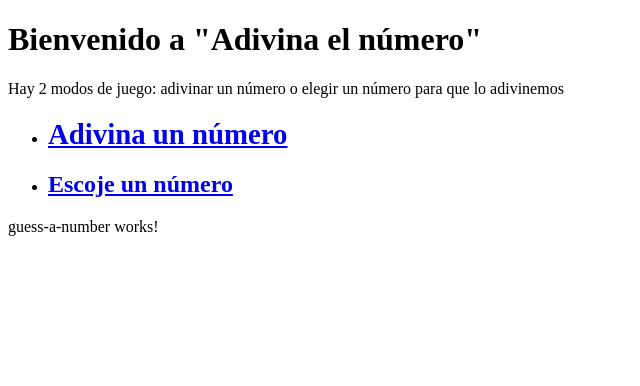
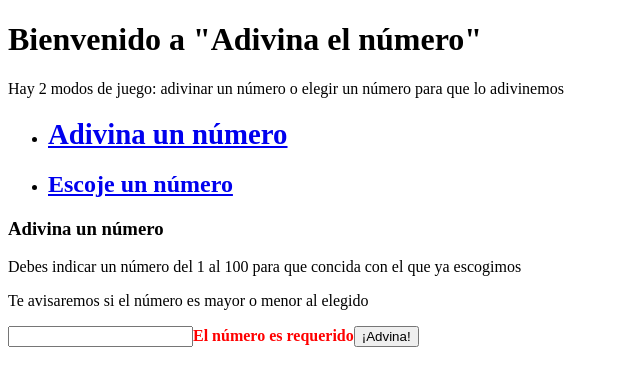
Before and after one commit to tongamule/guess-a-number, an Angular app: page /guess-a-number in a window 1280 px wide. Shown: the top 386 px of the page, without its empty margins (0-640 px from the left). Built offline with nearby package versions, Linux system fonts and the light colour scheme.

Commit message:
guess number form

```diff
--- a/src/app/guess-a-number/guess-a-number.component.html
+++ b/src/app/guess-a-number/guess-a-number.component.html
@@ -1,3 +1,13 @@
-<p>
-  guess-a-number works!
-</p>
+<h3>Adivina un número</h3>
+<p>Debes indicar un número del 1 al 100 para que concida con el que ya escogimos</p>
+<p>Te avisaremos si el número es mayor o menor al elegido</p>
+
+<form [formGroup]="numberForm" (ngSubmit)="numberForm.valid && checkNumber()">
+  <input type="number" formControlName="number">
+
+  <span *ngIf="numberForm.get('number').hasError('required')" class="error">El número es requerido</span>
+  <span *ngIf="numberForm.get('number').hasError('min')" class="error">El número debe ser mayor o igual a 1</span>
+  <span *ngIf="numberForm.get('number').hasError('max')" class="error">El número debe ser menor o igual a 100</span>
+
+  <button type="submit">¡Advina!</button>
+</form>
--- a/src/app/guess-a-number/guess-a-number.component.ts
+++ b/src/app/guess-a-number/guess-a-number.component.ts
@@ -1,4 +1,6 @@
 import { Component, OnInit } from '@angular/core';
+import { NumberHelperService } from '../services';
+import { FormGroup } from '@angular/forms';
 
 @Component({
   selector: 'app-guess-a-number',
@@ -7,9 +9,14 @@ import { Component, OnInit } from '@angular/core';
 })
 export class GuessANumberComponent implements OnInit {
 
-  constructor() { }
+  numberForm: FormGroup;
+  constructor(private _numberHelper: NumberHelperService) { }
 
   ngOnInit() {
+    this.numberForm = this._numberHelper.getNumberForm();
   }
 
+  checkNumber() {
+    debugger;
+  }
 }
```
